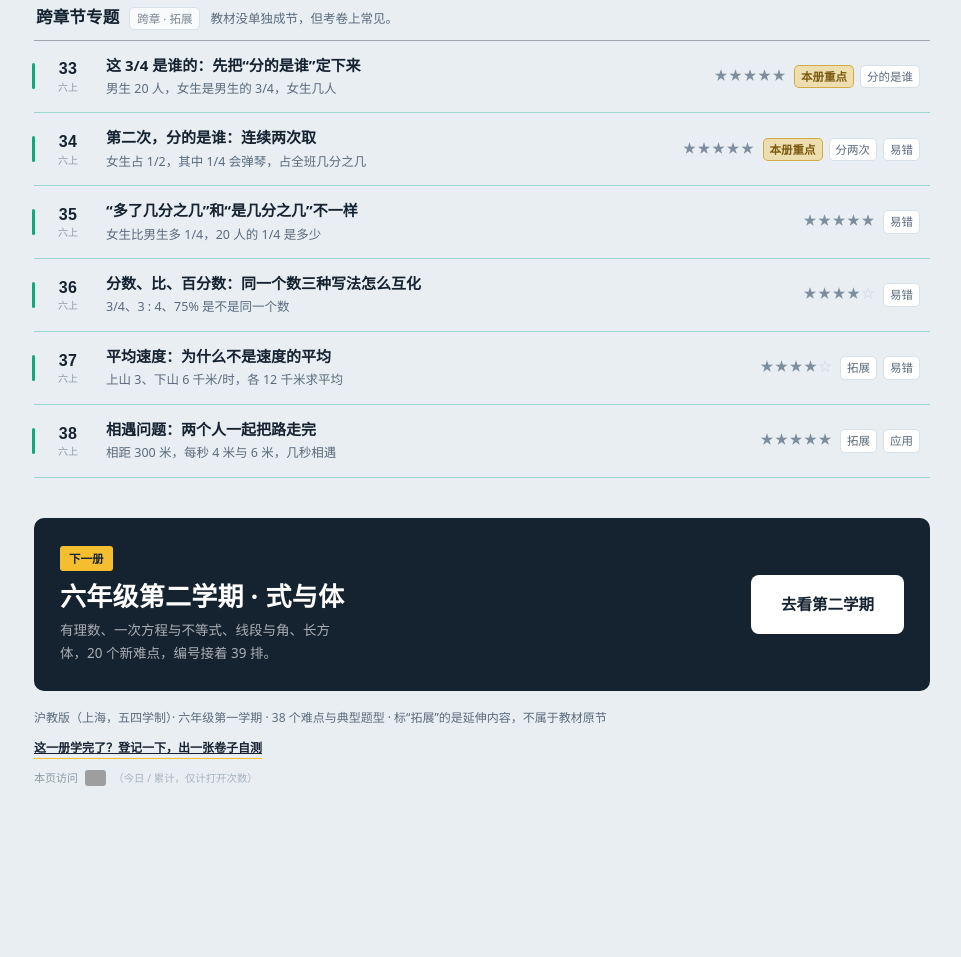
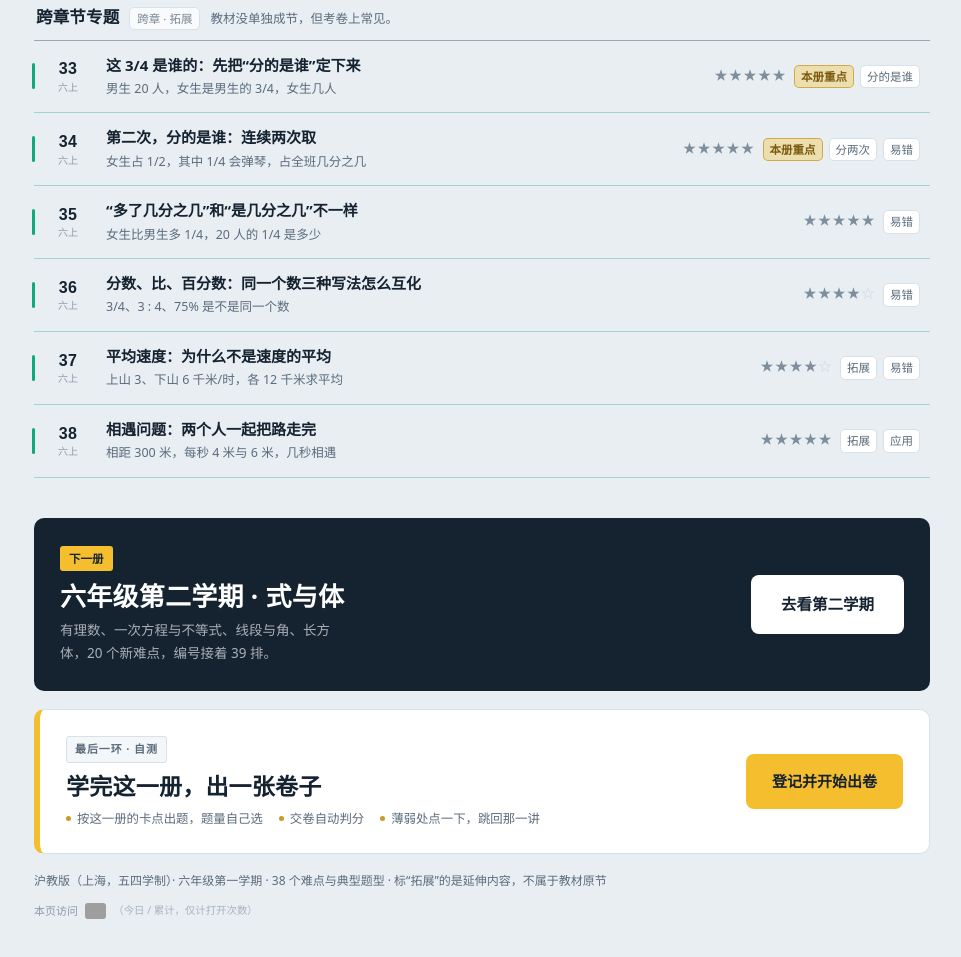
Before and after one commit to Bravozheng/grade6-math, a plain HTML site: page index.html in a window 1280 px wide. Shown: the part 3164-4121 px from the top of the page, without its empty margins (158-1119 px from the left). Before the commit the page ends 3993 px from the top, so only its background shows below. Drawn offline with Linux system fonts and the light colour scheme; grey boxes are pictures that could not be loaded; a web font is replaced by a local one.

Commit message:
更新课程内容 2026-11-19 20:40

```diff
--- a/index.html
+++ b/index.html
@@ -137,6 +137,23 @@ mark{background:var(--mark);color:var(--ink);padding:0 1px;border-radius:2px;fon
 .hits img{height:16px;width:auto;border-radius:3px;vertical-align:middle}
 .hits .dim{color:#A6B3BF;font-size:10.4px}
 
+/* 结课自测 */
+.testbox{margin-top:18px;background:var(--paper);border:1px solid var(--line);border-left:6px solid var(--yellow);
+  border-radius:10px;padding:24px 26px;display:flex;align-items:center;justify-content:space-between;gap:28px}
+.testbox .tbk{display:inline-block;font-size:11px;font-weight:900;letter-spacing:.08em;color:var(--ink2);
+  background:#F3F7FA;border:1px solid var(--line);border-radius:3px;padding:3px 8px}
+.testbox h2{font-size:23px;font-weight:900;color:var(--ink);margin:10px 0 9px;line-height:1.2;letter-spacing:.01em}
+.testbox ul{list-style:none;margin:0;padding:0;display:flex;gap:16px;flex-wrap:wrap}
+.testbox li{font-size:12.4px;color:var(--ink2);line-height:1.6}
+.testbox li::before{content:"";display:inline-block;width:5px;height:5px;border-radius:50%;background:var(--gold);
+  margin-right:6px;vertical-align:2px}
+.tbb{flex:0 0 auto;background:var(--yellow);color:var(--ink);border-radius:8px;font-family:inherit;font-size:15px;
+  font-weight:900;padding:15px 26px;text-decoration:none;display:inline-flex;align-items:center;justify-content:center;
+  transition:transform .18s ease,background .18s ease}
+.tbb:hover{background:#FFCB45}
+.tbb:active{transform:translateY(1px)}
+
+
 @media (max-width:760px){
   .head{display:block}
   h1{white-space:normal;font-size:clamp(24px,6.2vw,30px)}
@@ -191,6 +208,10 @@ mark{background:var(--mark);color:var(--ink);padding:0 1px;border-radius:2px;fon
   .nextbox{padding:18px 15px;gap:13px}
   .nextbox h2{font-size:18.5px}
   .nxb{min-height:46px;font-size:14.5px;padding:13px 18px}
+  .testbox{flex-direction:column;align-items:stretch;gap:16px;padding:20px 18px}
+  .testbox h2{font-size:19px}
+  .testbox ul{gap:6px;flex-direction:column}
+  .tbb{width:100%;padding:14px 18px;font-size:14.5px}
   .foot{font-size:11.4px}
   .toast{font-size:12px;bottom:18px}
 }
@@ -252,7 +273,20 @@ mark{background:var(--mark);color:var(--ink);padding:0 1px;border-radius:2px;fon
     <a class="nxb" id="nxb" href="index2.html" style="text-decoration:none;display:inline-flex;align-items:center;justify-content:center">去看第二学期</a>
   </section>
 
-  <footer class="foot">沪教版（上海，五四学制）· 六年级第一学期 · 38 个难点与典型题型 · 标“拓展”的是延伸内容，不属于教材原节<br><a class="nx" href="quiz.html">这一册学完了？登记一下，出一张卷子自测</a><br><span class="hits">本页访问 <img src="https://hitscounter.dev/api/hit?url=g6m-b1&color=%23152230&style=flat-square&timezone=Asia%2FShanghai" alt="本页访问次数" height="16" loading="lazy" onerror="this.parentNode.style.display='none'"><span class="dim">（今日 / 累计，仅计打开次数）</span></span></footer>
+  <section class="testbox">
+    <div>
+      <span class="tbk">最后一环 · 自测</span>
+      <h2>学完这一册，出一张卷子</h2>
+      <ul>
+        <li>按这一册的卡点出题，题量自己选</li>
+        <li>交卷自动判分</li>
+        <li>薄弱处点一下，跳回那一讲</li>
+      </ul>
+    </div>
+    <a class="tbb" href="quiz.html">登记并开始出卷</a>
+  </section>
+
+  <footer class="foot">沪教版（上海，五四学制）· 六年级第一学期 · 38 个难点与典型题型 · 标“拓展”的是延伸内容，不属于教材原节<br><span class="hits">本页访问 <img src="https://hitscounter.dev/api/hit?url=g6m-b1&color=%23152230&style=flat-square&timezone=Asia%2FShanghai" alt="本页访问次数" height="16" loading="lazy" onerror="this.parentNode.style.display='none'"><span class="dim">（今日 / 累计，仅计打开次数）</span></span></footer>
 </div>
 
 <div class="toast" id="toast"></div>
```
Also changed, not shown: index2.html (+35 -1 lines).
